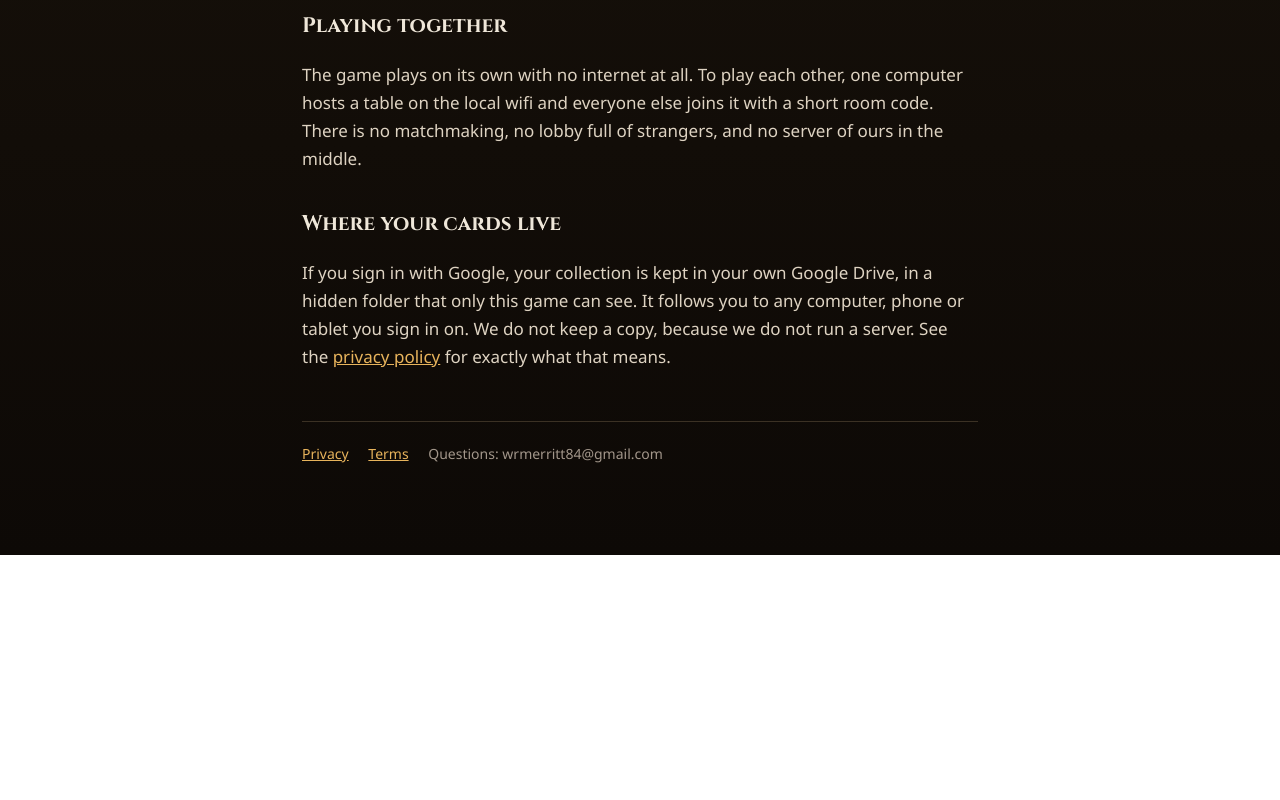
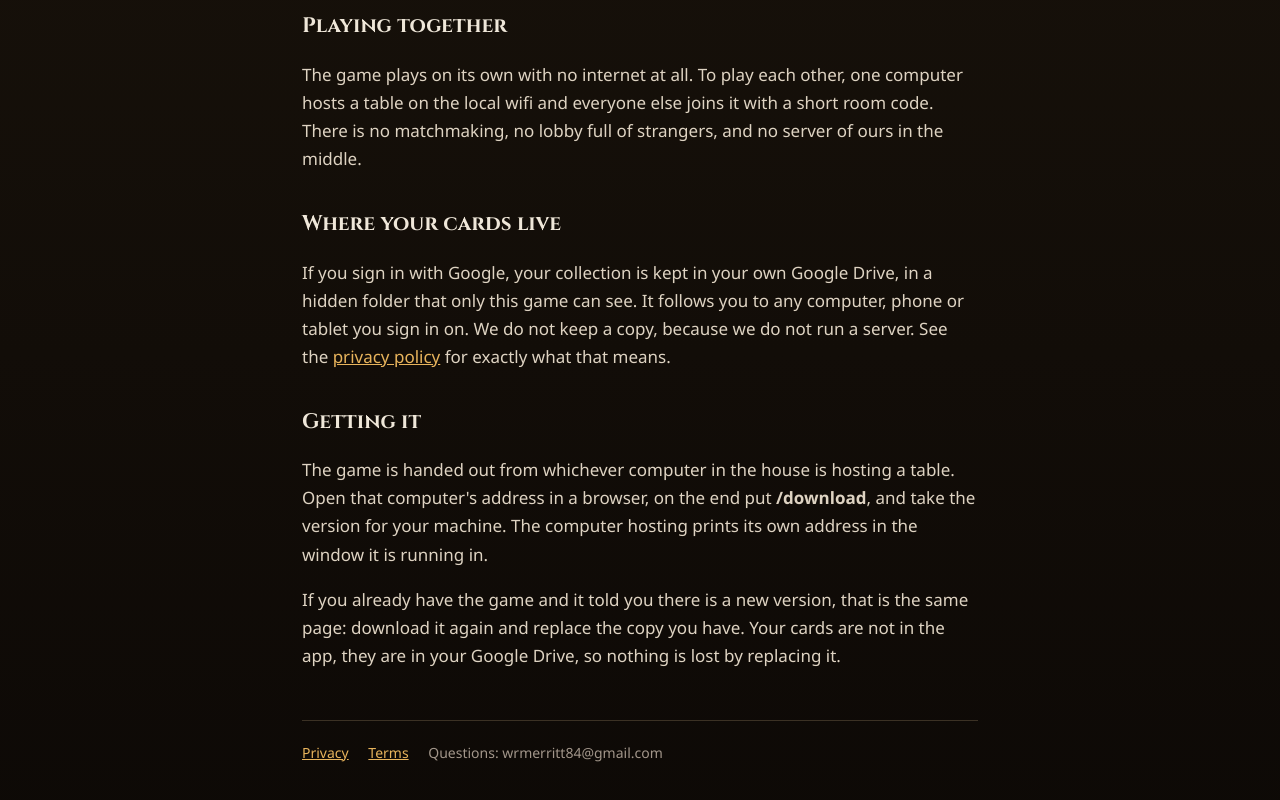
Before and after one commit to wrmerritt84/heroes-of-emberyn, a plain HTML site: page index.html in a window 1280 px wide. Shown: the part 816-1616 px from the top of the page. Before the commit the page ends 1371 px from the top, so only its background shows below. Drawn offline with Linux system fonts and the light colour scheme.

Commit message:
Publish the build number and say where to get the game

```diff
--- a/index.html
+++ b/index.html
@@ -46,6 +46,16 @@
   not run a server. See the <a href="privacy.html">privacy policy</a> for exactly
   what that means.</p>
 
+  <h2 id="get">Getting it</h2>
+  <p>The game is handed out from whichever computer in the house is hosting a
+  table. Open that computer's address in a browser, on the end put
+  <b>/download</b>, and take the version for your machine. The computer hosting
+  prints its own address in the window it is running in.</p>
+  <p>If you already have the game and it told you there is a new version, that
+  is the same page: download it again and replace the copy you have. Your cards
+  are not in the app, they are in your Google Drive, so nothing is lost by
+  replacing it.</p>
+
   <footer>
     <a href="privacy.html">Privacy</a>
     <a href="terms.html">Terms</a>
--- /dev/null
+++ b/version.json
@@ -0,0 +1,5 @@
+{
+ "version": "1.0.0",
+ "build": 202609220407,
+ "built": "2026-09-22 04:07"
+}
```
Also changed, not shown: google-logo-120.png (added).
